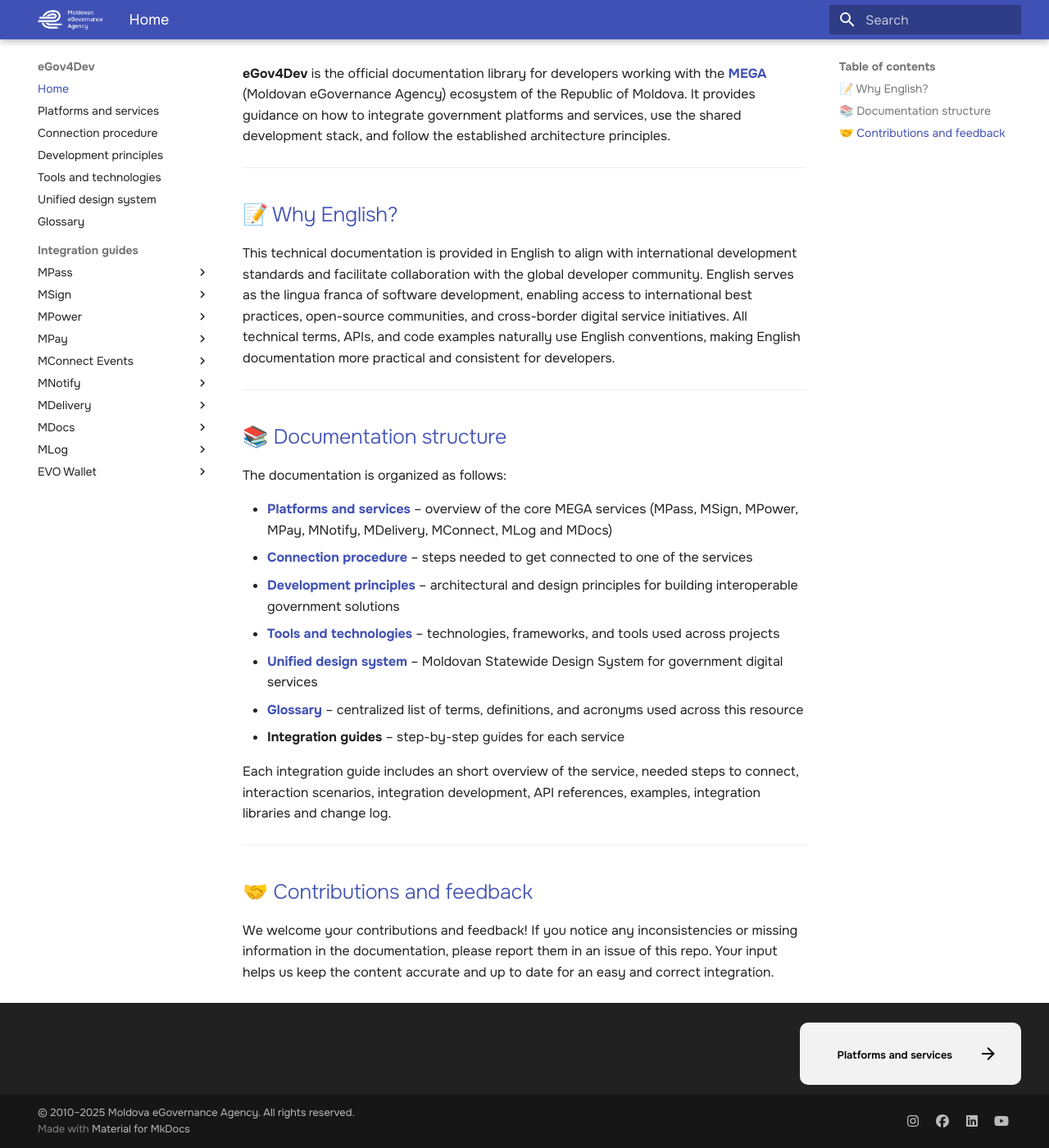
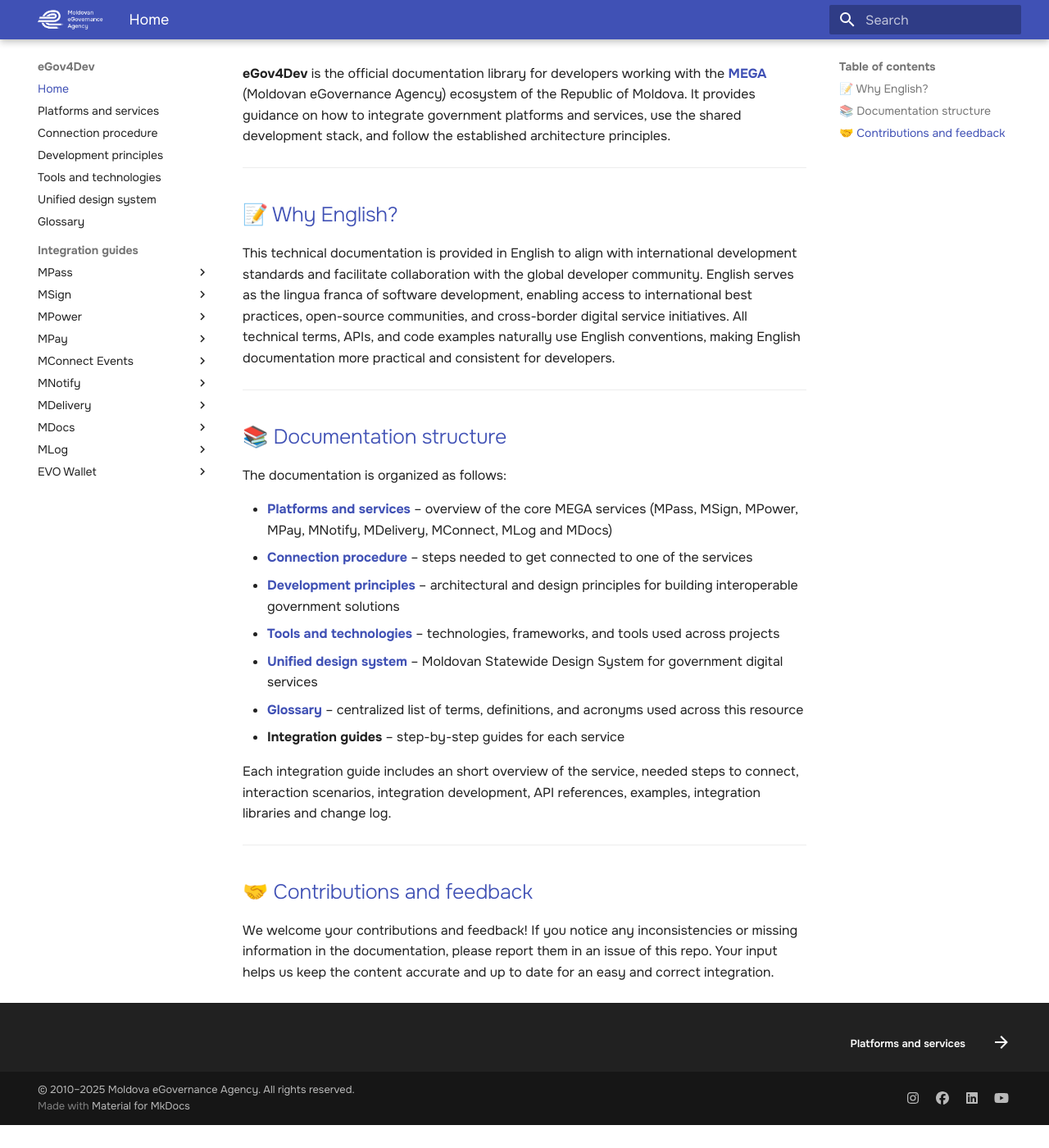
Before and after one commit to egov-moldova/egov4dev, an MkDocs documentation site: the page built from docs/index.md, in a window 1280 px wide and 1400 px high, scrolled down 103 px. Shown: the whole window at 82% size. Built offline with MkDocs 1.6.1 and Material for MkDocs 9.7.7, drawn with Linux system fonts in a browser that asks for light colours; after the commit the page ends 1475 px from its top, so only the background shows below that.

Commit message:
Update extra.css

```diff
--- a/docs/stylesheets/extra.css
+++ b/docs/stylesheets/extra.css
@@ -1,15 +1,3 @@
-/* Make footer navigation look like light grey cards */
-.md-footer__link {
-  background: #f2f2f2;
-  border-radius: 10px;
-  padding: 14px 16px;
-}
-
-/* Make all text black */
-.md-footer__link,
-.md-footer__link * {
-  color: #000 !important;
-}
 
 /* Make "Previous/Next" smaller */
 .md-footer__direction {
```
